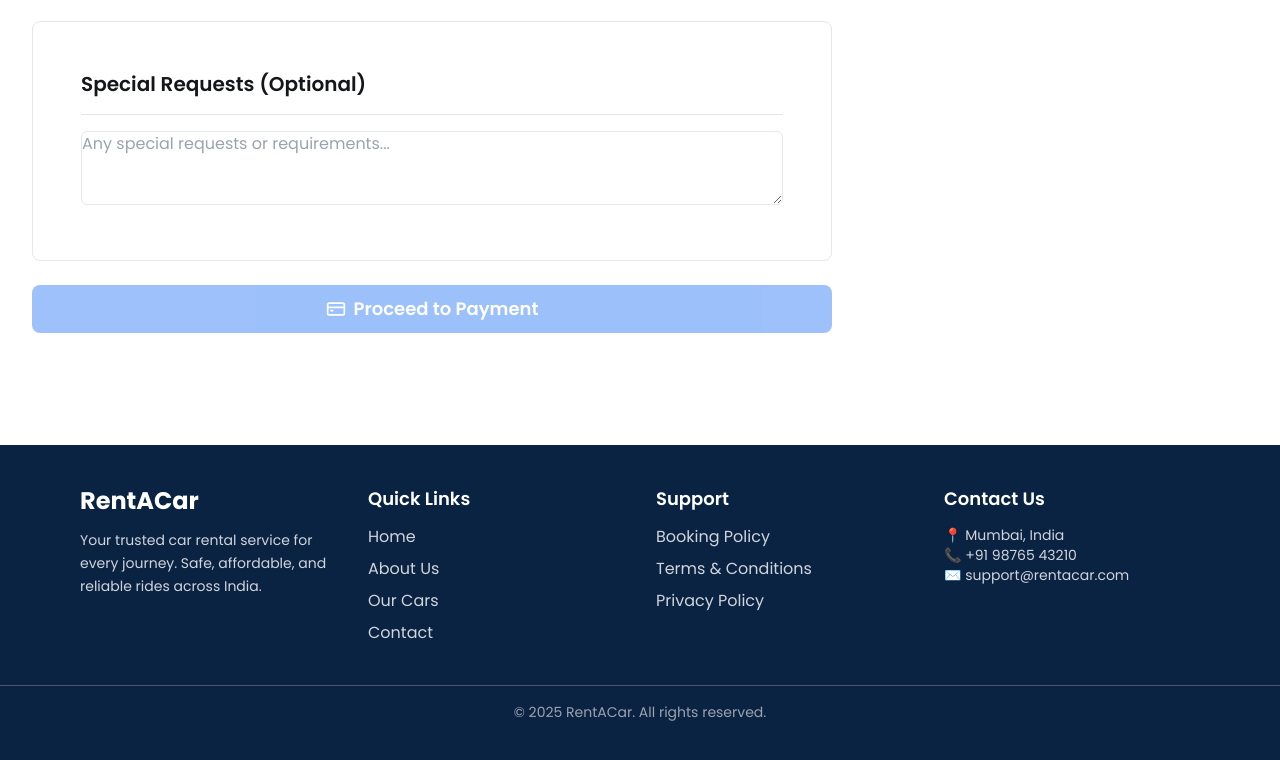
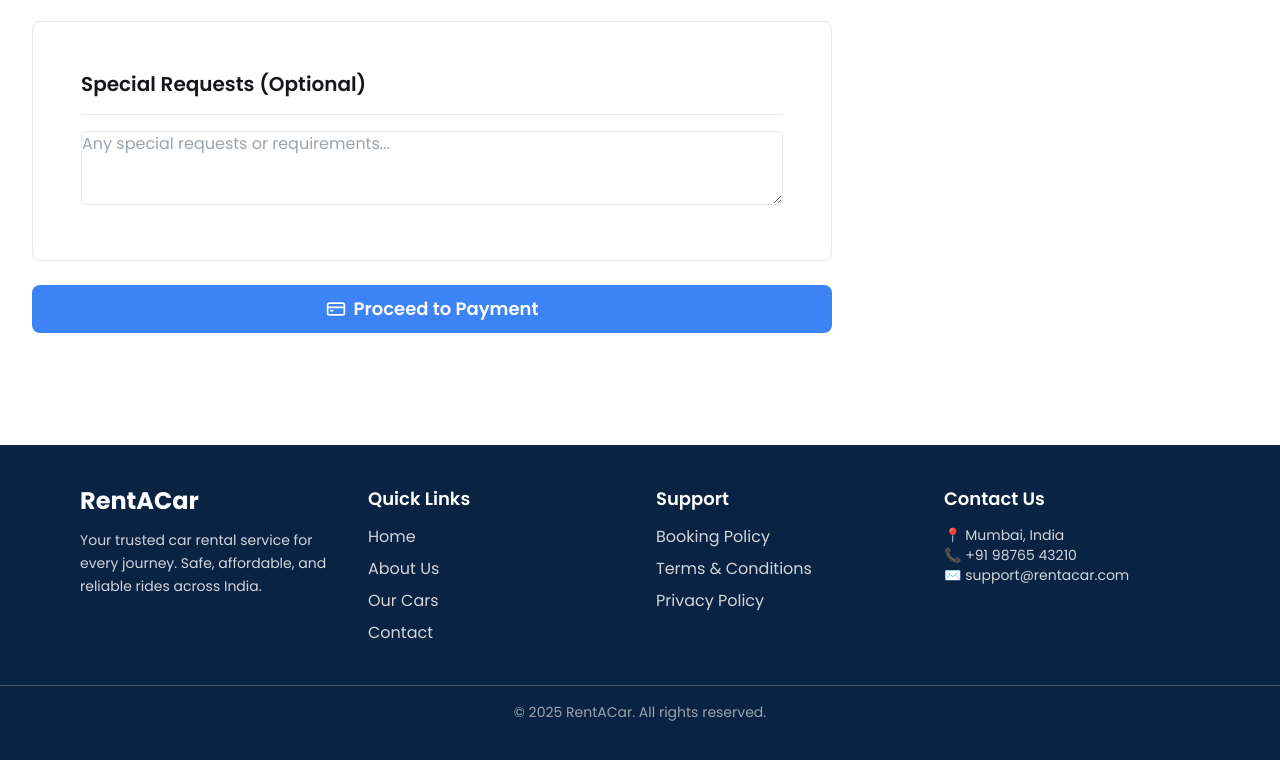
Before and after one commit to atharvgawande31/Cab-Booking, a plain HTML site: page Car-Rental-4/booking.html in a window 1280 px wide. Shown: the part 1434-2194 px from the top of the page. Drawn offline with nearby package versions, Linux system fonts and the light colour scheme.

Commit message:
completed-2

```diff
--- a/Car-Rental-4/booking.html
+++ b/Car-Rental-4/booking.html
@@ -237,11 +237,11 @@
               <button
                 type="submit"
                 id="proceed-button"
-                class="w-full h-12 bg-gradient-primary text-white hover:opacity-90 text-lg font-semibold rounded-lg flex items-center justify-center disabled:opacity-50 disabled:cursor-not-allowed"
-                disabled
+                class="w-full h-12 bg-gradient-primary text-white hover:opacity-90 text-lg font-semibold rounded-lg flex items-center justify-center "
+
               >
                 <i data-lucide="credit-card" class="h-5 w-5 mr-2"></i>
-               Proceed to Payment
+              <a href="payment.html"> Proceed to Payment</a>
               </button>
             </form>
           </div>
```
